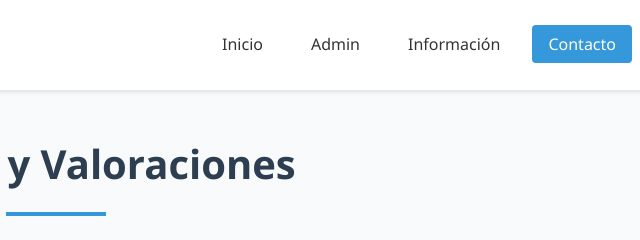
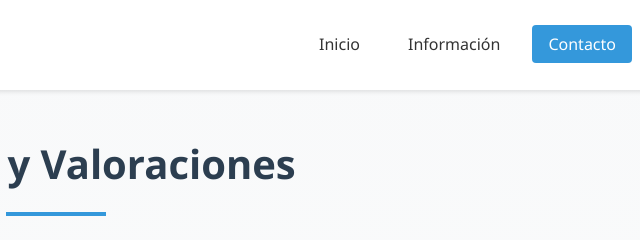
Before and after one commit to Kriptaman10/Quirointegrativa, a website: page contacto.html in a window 1280 px wide. Shown: the top 240 px of the page, 584-1224 px from the left. Drawn offline with nearby package versions, Linux system fonts and the light colour scheme.

Commit message:
eliminacion de admin de las paginas

```diff
--- a/contacto.html
+++ b/contacto.html
@@ -336,7 +336,6 @@
                 </button>
                 <ul class="lista-navegacion">
                     <li><a href="index.html" class="enlace-navegacion">Inicio</a></li>
-                    <li><a href="login-medico.html" class="enlace-navegacion">Admin</a></li>
                     <li><a href="informacion.html" class="enlace-navegacion">Información</a></li>
                     <li><a href="#" class="enlace-navegacion activo">Contacto</a></li>
                 </ul>
```
Also changed, not shown: index.html (+0 -1 lines), informacion.html (+0 -1 lines).
